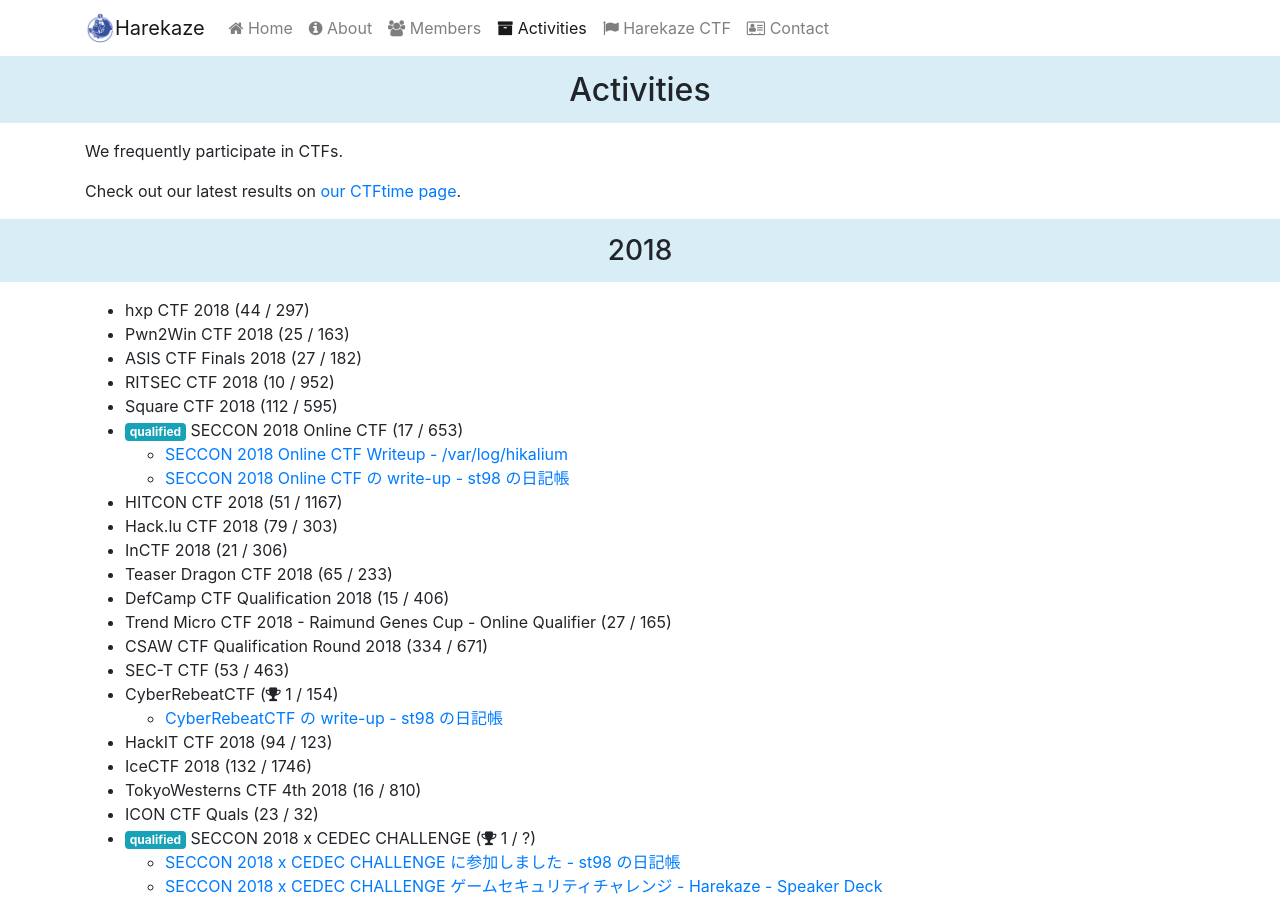
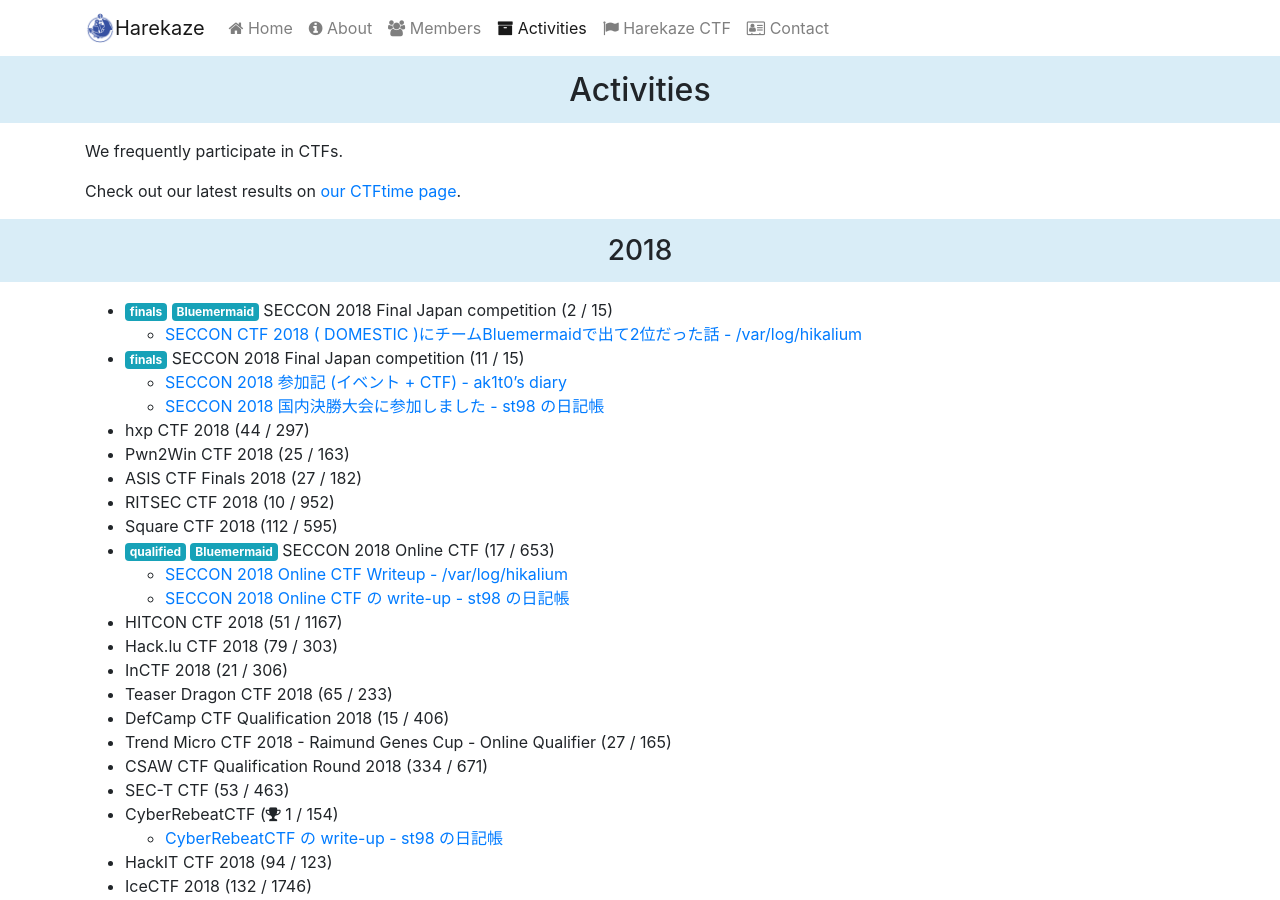
Before and after one commit to TeamHarekaze/TeamHarekaze.github.io, a Jekyll site: the page built from activities.html, in a window 1280 px wide and 900 px high. Built offline with Jekyll 4.4.1, drawn with Linux system fonts in a browser that asks for light colours; nearby versions of some CDN libraries; some of the changed text lies outside the part shown.

Commit message:
Add SECCON 2018 Final Japan competition

```diff
--- a/_data/activities.yml
+++ b/_data/activities.yml
@@ -1,5 +1,24 @@
 - year: 2018
   ctfs:
+    - name: "SECCON 2018 Final Japan competition"
+      rank: 2
+      participants: 15
+      tags:
+        - finals
+        - Bluemermaid
+      writeups:
+        - title: "SECCON CTF 2018 ( DOMESTIC )にチームBluemermaidで出て2位だった話 - /var/log/hikalium"
+          url: "https://hikalium.hatenablog.jp/entry/2018/12/24/002411"
+    - name: "SECCON 2018 Final Japan competition"
+      rank: 11
+      participants: 15
+      tags:
+        - finals
+      writeups:
+        - title: "SECCON 2018 参加記 (イベント + CTF) - ak1t0’s diary"
+          url: "https://ak1t0.hatenablog.com/entry/2018/12/24/133723"
+        - title: "SECCON 2018 国内決勝大会に参加しました - st98 の日記帳"
+          url: "https://st98.github.io/diary/posts/2018-12-24-seccon-2018-domestic-finals.html"
     - name: "hxp CTF 2018"
       rank: 44
       participants: 297
@@ -20,6 +39,7 @@
       participants: 653
       tags:
         - qualified
+        - Bluemermaid
       writeups:
         - title: "SECCON 2018 Online CTF Writeup - /var/log/hikalium"
           url: "https://hikalium.hatenablog.jp/entry/2018/10/28/164812"
@@ -187,6 +207,7 @@
       participants: 15
       tags:
         - finals
+        - Bluemermaid
       writeups:
         - title: "SECCON 2017 国際決勝大会に参加しました - st98 の日記帳"
           url: "https://st98.github.io/diary/posts/2018-02-27-seccon-2017-international-finals.html"
@@ -275,6 +296,7 @@
       participants: 1028
       tags:
         - qualified
+        - Bluemermaid
       writeups:
         - title: "SECON 2017 Online CTF writeup (Remote debugging of a micro computer) - /var/log/hikalium"
           url: "http://hikalium.hatenablog.jp/entry/2017/12/10/221127"
```
